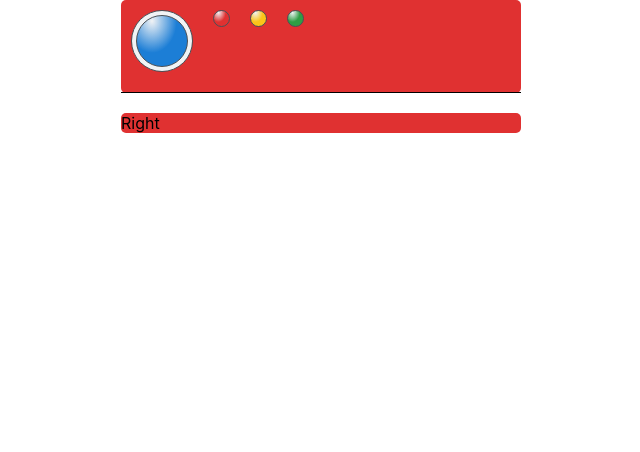
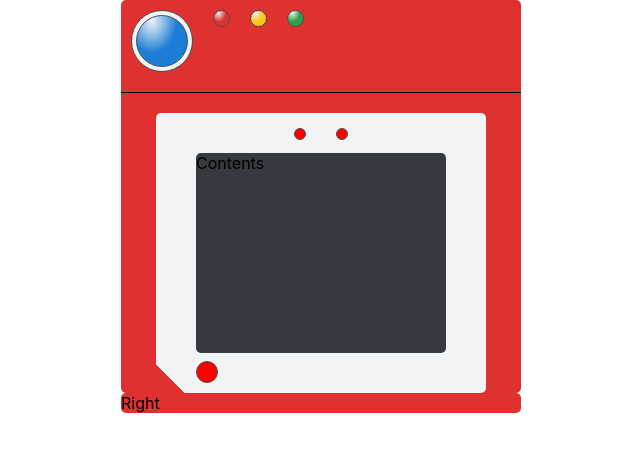
Before and after one commit to lulla-by/pocketmon, a React (Create React App) app: page / in a window 1280 px wide. Shown: the top 452 px of the page, without its empty margins (119-759 px from the left). Built offline with nearby package versions, Linux system fonts and the light colour scheme.

Commit message:
Style IllustratedGuide, Contents 컴포넌트 CSS - IllustratedGuide, Contents 컴포넌트 CSS 완성

```diff
--- /dev/null
+++ b/src/components/Contents.tsx
@@ -0,0 +1,16 @@
+import styled from 'styled-components'
+
+const Contents = () => {
+  return (
+    <Container>Contents</Container>
+  )
+}
+
+export default Contents
+
+const Container = styled.div`
+    height: 200px;
+    background-color: #343a40;
+    border-radius:5px;
+
+`
--- /dev/null
+++ b/src/components/IllustratedGuide.tsx
@@ -0,0 +1,56 @@
+import styled from 'styled-components';
+import Contents from './Contents';
+
+type ButtonStyleProps = {
+  width: number;
+  height: number;
+};
+const IllustratedGuide = () => {
+  return (
+    <Container>
+      <TopBox>
+        <Button width={10} height={10} />
+        <Button width={10} height={10} />
+      </TopBox>
+      <Contents />
+      <BottomBox>
+        <Button width={20} height={20} />
+      </BottomBox>
+    </Container>
+  );
+};
+
+export default IllustratedGuide;
+
+const Container = styled.div`
+  position: relative;
+  width: 250px;
+  padding: 40px;
+  margin: auto;
+  border-radius: 5px 5px 5px 5px;
+  background: linear-gradient(45deg, transparent 20px, #f1f3f5 0) left;
+`;
+const TopBox = styled.div`
+  display: flex;
+  position: absolute;
+  gap: 30px;
+  top: 15px;
+  left: 50%;
+  transform: translateX(-50%);
+`;
+
+const BottomBox = styled.div`
+  display: flex;
+  width: 250px;
+  justify-content: space-between;
+  position: absolute;
+  gap: 30px;
+  bottom: 10px;
+`;
+const Button = styled.div<ButtonStyleProps>`
+  width: ${({ width }) => `${width}px`};
+  height: ${({ height }) => `${height}px`};
+  background: red;
+  border-radius: 50%;
+  border: 1px solid #495057;
+`;
--- a/src/components/Left.tsx
+++ b/src/components/Left.tsx
@@ -1,11 +1,13 @@
 import React from 'react';
 import styled from 'styled-components';
 import Top from './Top';
+import IllustratedGuide from './IllustratedGuide';
 
 const Left = () => {
   return (
     <Container>
       <Top />
+      <IllustratedGuide />
     </Container>
   );
 };
```
